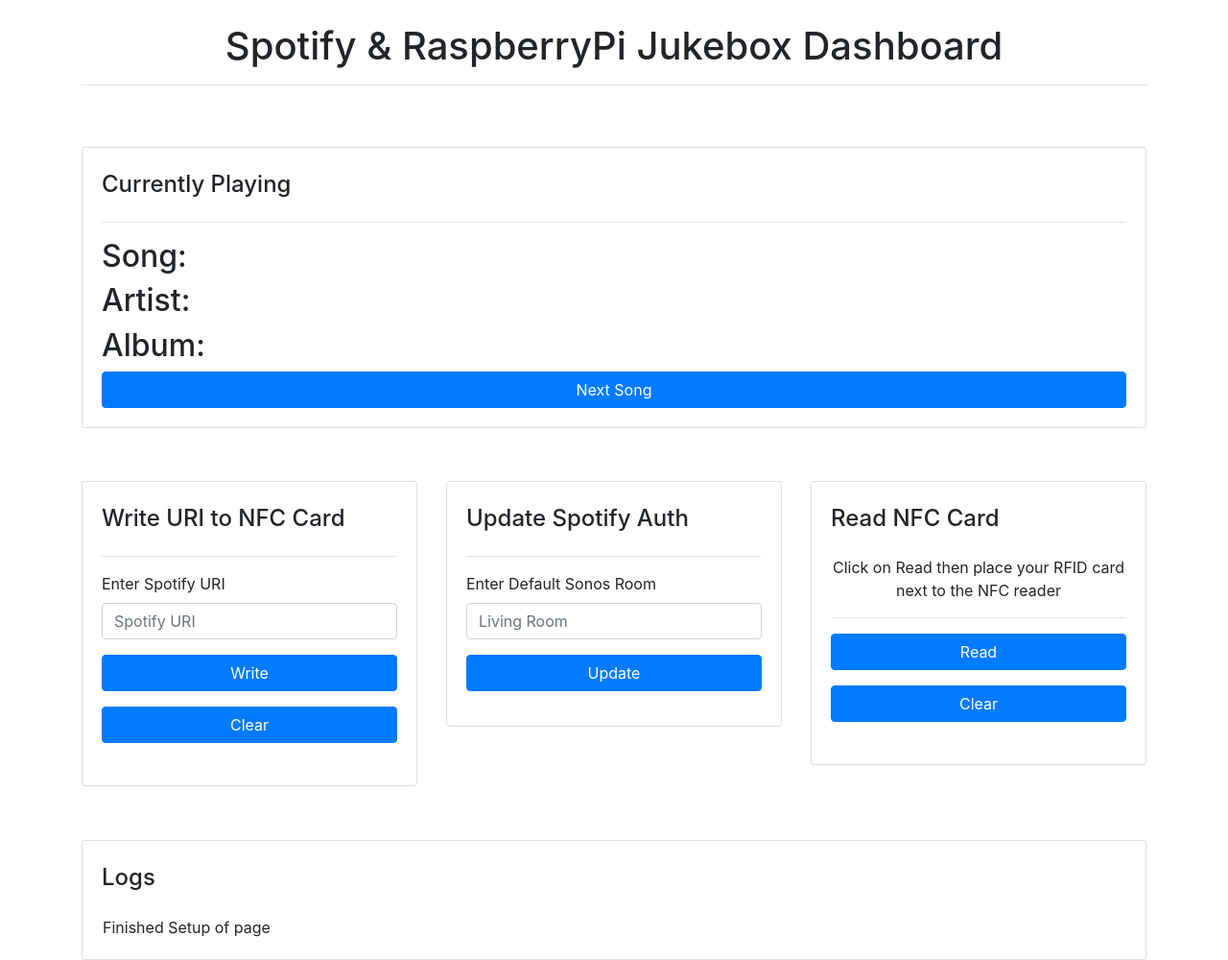
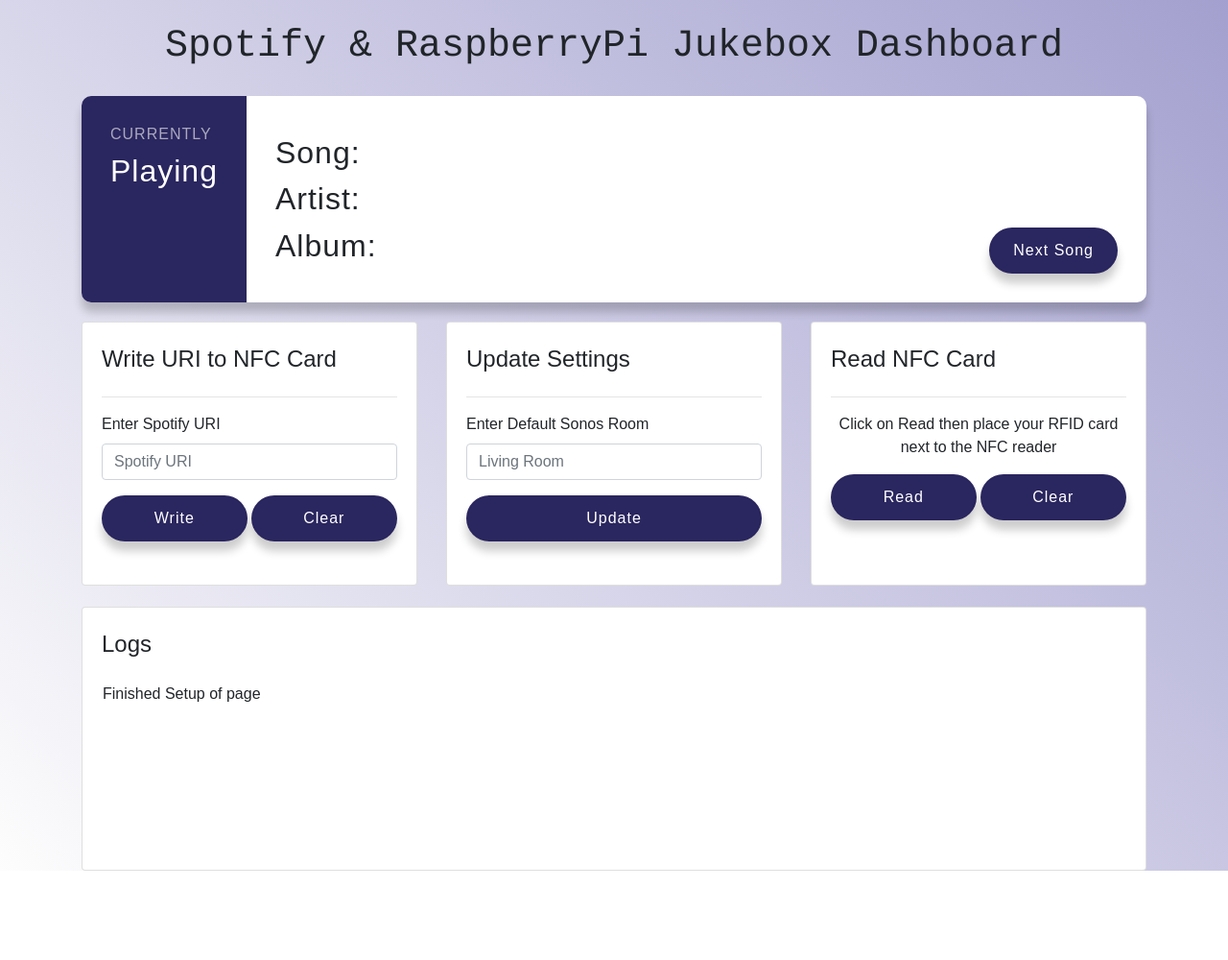
Before and after one commit to AndrewSkea/Spotify-NFC-Jukebox, a Flask app: page / in a window 1280 px wide. Shown: the whole page at 96% size. After the commit the page ends 907 px from the top, so only its background shows below. Run offline with Flask 2, Linux system fonts and the light colour scheme; data that the repository does not hold is empty; parts of the project's set-up code (start-up, migrations or seed data) failed here and were passed over; some libraries are stand-ins or nearby versions.

Commit message:
Updated looks

```diff
--- a/jukebox-service/static/app.js
+++ b/jukebox-service/static/app.js
@@ -27,12 +27,12 @@
     artist_el = document.getElementById('artist');
     album_el = document.getElementById('album');
     log_table = document.getElementById('log-table');
-    updateCurrentState()
 
     $("#write-form").submit(function(e) {
         e.preventDefault();
     });
 
+    updateCurrentState()
     window.setInterval(function(){
         updateCurrentState()
     }, 3000);
--- a/jukebox-service/static/custom.css
+++ b/jukebox-service/static/custom.css
@@ -1,7 +1,104 @@
-.top-row {
-    padding-bottom: 5%;
+.bottom-row {
+    padding-top: 2%;
 }
 
-.bottom-row {
-    padding-top: 5%;
+@import url('https://fonts.googleapis.com/css?family=Muli&display=swap');
+
+* {
+	box-sizing: border-box;
 }
+
+
+body {
+	background-image: linear-gradient(45deg, #fdfdfd, #a3a0cf);
+	font-family: 'Muli', sans-serif;
+	display: flex;
+	align-items: center;
+	justify-content: center;
+	flex-direction: column;
+	min-height: 100vh;
+	margin: 0;
+}
+
+.courses-container {
+
+}
+
+.course {
+	background-color: #fff;
+	border-radius: 10px;
+	box-shadow: 0 10px 10px rgba(0, 0, 0, 0.2);
+	display: flex;
+	max-width: 100%;
+    margin-top: 20px;
+    margin-bottom: 20px;
+	overflow: hidden;
+	width: 100%;
+}
+
+.course h6 {
+	opacity: 0.6;
+	margin: 0;
+	letter-spacing: 1px;
+	text-transform: uppercase;
+}
+
+.course h2 {
+	letter-spacing: 1px;
+	margin: 10px 0;
+}
+
+.course-preview {
+	background-color: #2A265F;
+	color: #fff;
+	padding: 30px;
+	max-width: 250px;
+}
+
+.course-preview a {
+	color: #fff;
+	display: inline-block;
+	font-size: 12px;
+	opacity: 0.6;
+	margin-top: 30px;
+	text-decoration: none;
+}
+
+.course-info {
+	padding: 30px;
+	position: relative;
+	width: 100%;
+}
+
+
+.btn {
+	background-color: #2A265F;
+	border: 0;
+	border-radius: 50px;
+	box-shadow: 0 10px 10px rgba(0, 0, 0, 0.2);
+	color: #fff;
+	font-size: 16px;
+	padding: 12px 25px;
+	bottom: 30px;
+	right: 30px;
+	letter-spacing: 1px;
+}
+
+.top-btn {
+    position: absolute;
+}
+
+.btn-two {
+    width: 49.2%
+}
+
+.card {
+    min-height: 275px;
+}
+
+@media screen and (max-width: 480px) {
+
+	.floating-btn {
+		right: 10px;
+	}
+}
--- a/jukebox-service/templates/index.html
+++ b/jukebox-service/templates/index.html
@@ -3,24 +3,23 @@
 {% block content %}
 
 <div class="container">
-<br>  <h1 class="text-center">Spotify & RaspberryPi Jukebox Dashboard</h1>
-<hr>
-<br>
-<br>
+<br>  <h1 class="text-center" style="font-family:courier,arial,helvetica;" >Spotify & RaspberryPi Jukebox Dashboard</h1>
 
 <div class="row top-row">
-	<aside class="col-sm-12">
-		<div class="card">
-			<article class="card-body cur_playing">
-				<h4 class="card-title mb-4 mt-1">Currently Playing</h4>
-				<hr>
+<div class="col-sm-12 courses-container">
+	<div class="course">
+		<div class="course-preview">
+			<h6>Currently</h6>
+			<h2>Playing</h2>
+		</div>
+		<div class="course-info">
 			<h2>Song: <span id="title" class="title" ></span></h2>
 			<h2>Artist: <span id="artist" class="artist" ></span></h2>
 			<h2>Album: <span id="album" class="album" ></span></h2>
-				<button id="next-button" class="btn btn-primary btn-block" onclick="nextSong()" > Next Song </button>
-			</article>
-		</div> <!-- card.// -->
-	</aside>
+			<button class="btn top-btn" onclick="nextSong()" >Next Song</button>
+		</div>
+	</div>
+</div>
 </div>
 <div class="row">
 	<aside class="col-sm-4">
@@ -34,10 +33,8 @@
         <input id="uri_input_box" name="" class="form-control" placeholder="Spotify URI" type="text" required>
 	</div>
 	<div class="form-group">
-        <button type="submit" class="btn btn-primary btn-block"> Write  </button>
-    </div>
-    <div class="form-group">
-        <button onclick="clearWrite(); return false;" class="btn btn-primary btn-block"> Clear  </button>
+		<button type="submit" class="btn btn-two"> Write </button>
+		<button onclick="clearWrite(); return false;" class="btn btn-two"> Clear  </button>
     </div>
   </form>
   <h4 id="update_write_box" class="card-title mb-4 mt-1"></h4>
@@ -49,7 +46,7 @@
 
 <div class="card">
 <article class="card-body">
-	<h4 class="card-title mb-4 mt-1">Update Spotify Auth</h4>
+	<h4 class="card-title mb-4 mt-1">Update Settings</h4>
 	<hr>
 	<form id="sonos-room-form" action="{{ url_for('update_sonos_room') }}" method="post">
 		<div class="form-group">
@@ -69,14 +66,12 @@
 <div class="card">
 	<article class="card-body">
 	<h4 class="card-title mb-4 mt-1">Read NFC Card</h4>
+	<hr>
 	<p class="text-center">Click on Read then place your RFID card next to the NFC reader</p>
-	<hr>
 	<form id="read-form" onsubmit="startRead(); return false;">
 	<div class="form-group">
-			<button type="submit" class="btn btn-primary btn-block"> Read </button>
-		</div>
-		<div class="form-group">
-        <button onclick="clearRead(); return false;" class="btn btn-primary btn-block"> Clear </button>
+		<button type="submit" class="btn btn-two"> Read </button>
+		<button onclick="clearRead(); return false;" class="btn btn-two"> Clear </button>
 	</div>
 	</form>
 	<h4 id="update_read_box" class="card-title mb-4 mt-1"></h4>
```
Also changed, not shown: jukebox-service/static/favicon.ico (added). Lines whose indentation alone changed are shown as unchanged.
